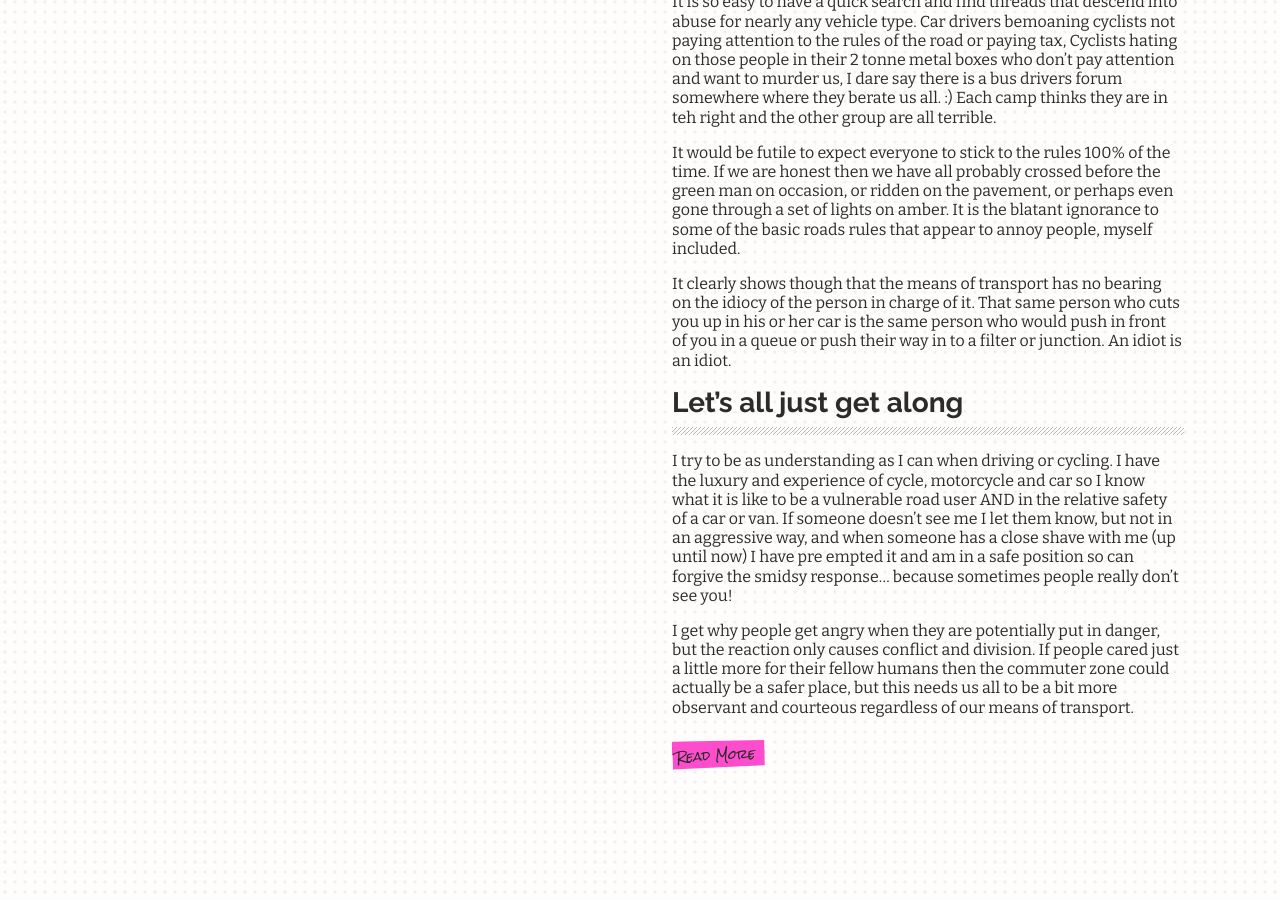
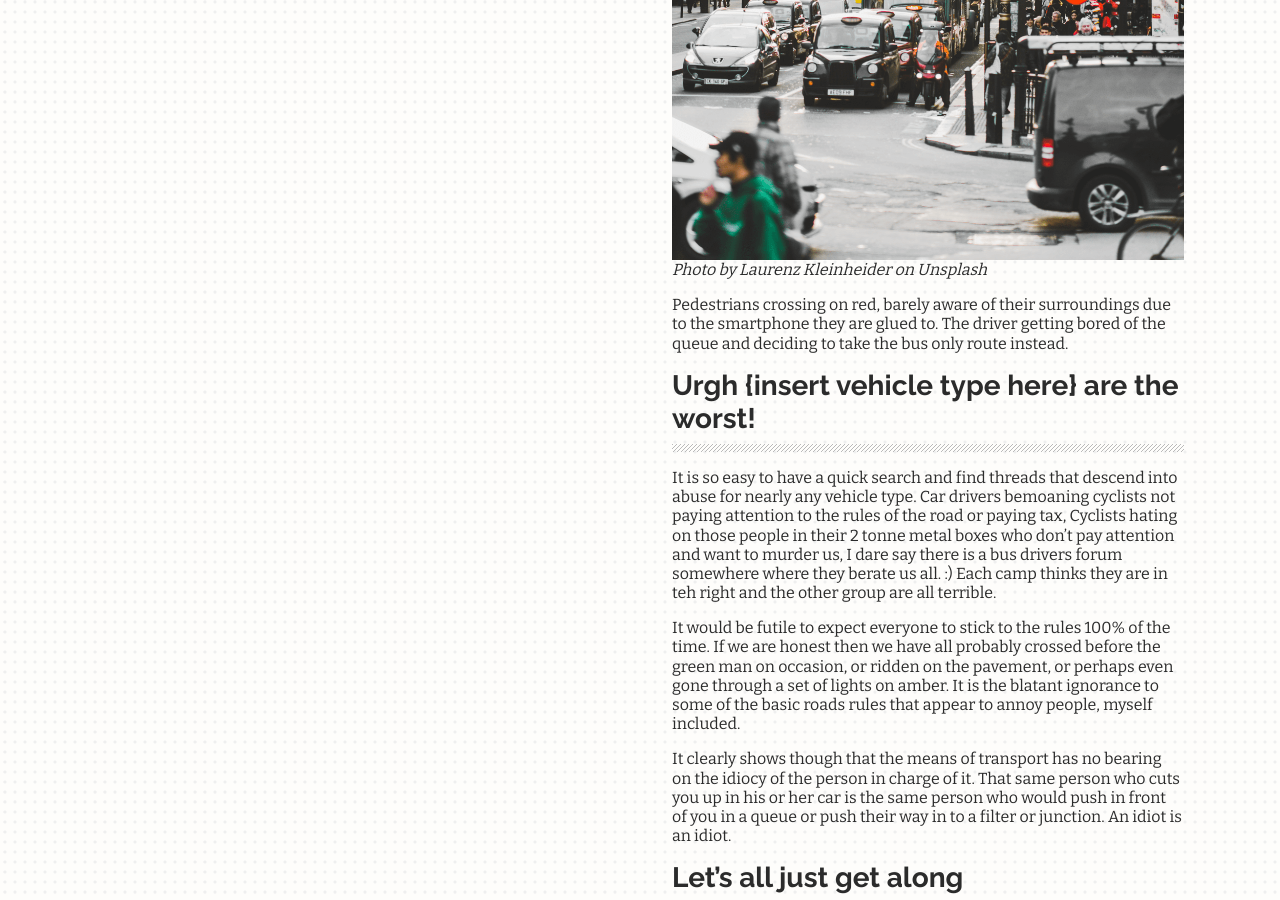
Before and after one commit to maxray/maxray.github.io, a Jekyll site: the page built from index.html, in a window 1280 px wide and 900 px high, scrolled down 1303 px. Built offline with Jekyll 4.4.1, drawn with Linux system fonts in a browser that asks for light colours.

Commit message:
Updated We Are All Idiots Dot Dot Dot To An Extent

```diff
--- a/_posts/2018-10-04-we-are-all-idiots-dot-dot-dot-to-an-extent.markdown
+++ b/_posts/2018-10-04-we-are-all-idiots-dot-dot-dot-to-an-extent.markdown
@@ -9,6 +9,9 @@ thumbnail_image: "/uploads/traffic.png"
 ### I have been commuting into Birmingham for about 8 weeks now, by cycle  the majority of the time. During this time I have witnessed some crazy moves by car drivers, cyclists, motorcyclists, buses and pedestrians.. In fact everyone!
 
 As I wait on my bicycle at a red light I watch 4 or 5 cyclists work their way across either using the pedestrians crossing or just across the red light. It is easy to see how this is going to annoy the car drivers who have the right of way anyway.
+
+![busy.png](/uploads/busy.png)
+*Photo by Laurenz Kleinheider on Unsplash*
 
 Pedestrians crossing on red, barely aware of their surroundings due to the smartphone they are glued to. The driver getting bored of the queue and deciding to take the bus only route instead.
 
```
